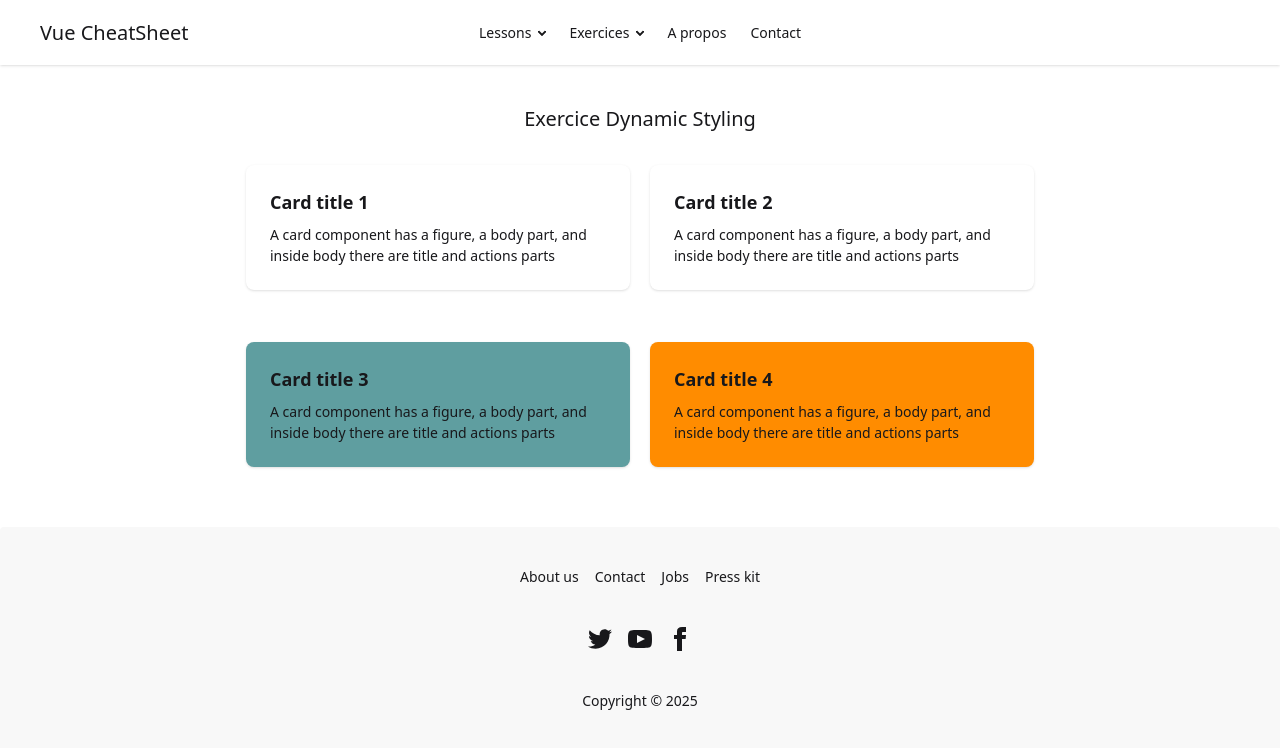
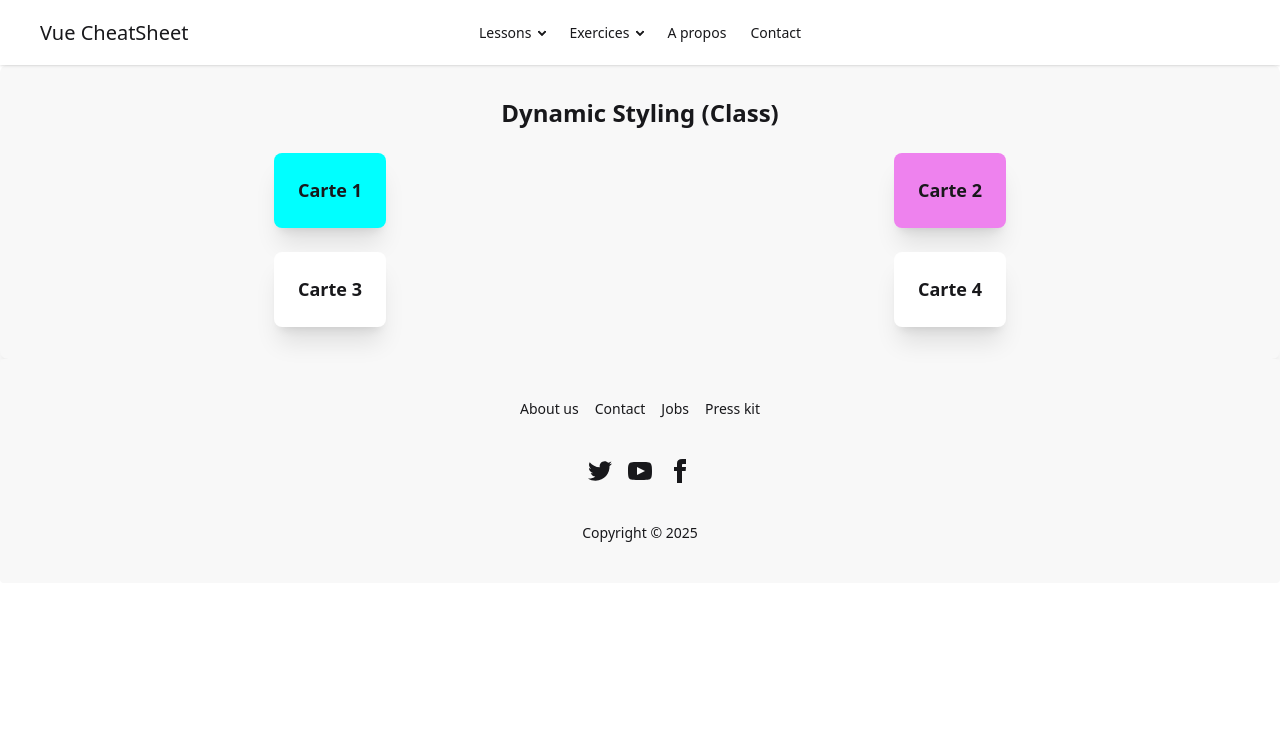
Before and after one commit to Naerys404/VueCheatSheet, a Vue app: page /exo-styling in a window 1280 px wide. Shown: the top 748 px of the page. Built offline with nearby package versions, Linux system fonts and the light colour scheme.

Commit message:
correction exo

```diff
--- a/src/views/exercices/exo-styling-2.vue
+++ b/src/views/exercices/exo-styling-2.vue
@@ -1,45 +1,83 @@
 <template>
-    <div class="m-5 p-5 flex flex-col gap-3 items-center">
-        <h1 class="text-xl font-bold"> TP : Exercice Dynamic Styling 2</h1>
-        <input type="text" class="input my-5" v-model="inputClass">
-        <h2 :class="classChoice">Hello World (classe dynamique){{ inputClass }}</h2>
-        <input type="text" class="input my-5" :style="colorChoice" v-model="inputColor">
-        <h2>Hello World (classe dynamique){{ inputColor }}</h2>
-        <button type="button" class="btn btn-accent">Afficher 1er titre</button>
+    <div class="container mx-auto p-4 md:p-8 bg-base-200 rounded-box shadow-xl">
+        <div class="text-center mb-8">
+            <h1 class="text-4xl md:text-5xl font-bold text-primary">TP:Dynamic Styling</h1>
+        </div>
+
+        <div class="card bg-base-100 shadow-xl rounded-box p-6">
+            <div class="card-body">
+                <h2 class="card-title text-2xl font-bold mb-4">Classes Dynamiques</h2>
+                <div class="form-control mb-4">
+                    <label class="label">
+                        <span class="label-text">Entrez 'hello' ou 'world' :</span>
+                    </label>
+                    <input v-model="nomClasse" type="text" placeholder="Tapez ici..."
+                        class="input input-bordered w-full" />
+                </div>
+                <h2 :class="classDynamique" class="text-xl font-bold transition-all duration-300">
+                    Hello World (classe dynamique)
+                </h2>
+            </div>
+        </div>
+
+        <div class="divider"></div>
+
+        <div class="card bg-base-100 shadow-xl rounded-box p-6 mt-6">
+            <div class="card-body">
+                <h2 class="card-title text-2xl font-bold mb-4">Styles Dynamiques</h2>
+                <div class="form-control mb-4">
+                    <label class="label">
+                        <span class="label-text">Entrez une couleur (ex: 'red', '#ff5733') :</span>
+                    </label>
+                    <input v-model="laCouleur" type="text" placeholder="Tapez ici..."
+                        class="input input-bordered w-full" />
+                </div>
+                <h2 :style="{ backgroundColor: laCouleur }" class="p-4 rounded-box transition-all duration-300">
+                    Hello World (couleur dynamique)
+                </h2>
+            </div>
+        </div>
+
+        <div class="divider"></div>
+
+        <div class="card bg-base-100 shadow-xl rounded-box p-6 mt-6">
+            <div class="card-body text-center">
+                <h2 class="card-title text-2xl font-bold mb-4 mx-auto">Visibilité</h2>
+                <button @click="affichage" class="btn btn-primary transition-transform duration-200 hover:scale-105">
+                    Afficher/Cacher le Titre
+                </button>
+                <div v-show="visible" class="mt-4">
+                    <h2 class="text-xl font-bold">Premier Titre</h2>
+                </div>
+            </div>
+        </div>
 
     </div>
 </template>
 
-<script setup lang="js">
+<script setup lang='js'>
+import { ref, computed } from 'vue';
 
-import { ref, watch } from 'vue';
+// Variables réactives
+const nomClasse = ref('');
+const laCouleur = ref('');
+const visible = ref(true);
 
-let inputClass = ref('')
-let inputColor = ref('')
-let classChoice = ref('')
-let colorChoice = ref('')
+// Propriété calculée
+const classDynamique = computed(() => ({
+    'bg-primary text-white font-impact': nomClasse.value === 'hello',
+    'bg-secondary text-base-content': nomClasse.value === 'world',
+}));
 
-
-watch(inputClass, (wordCheck)=> {
-    if(wordCheck === "Hello"){
-        classChoice.value = 'maclasse'+wordCheck;
-    } else if (wordCheck === "World"){
-        classChoice.value = 'maclasse'+wordCheck;
-    } else {classChoice.value = ''}
-})
-
-
-
+// Méthode
+function affichage() {
+    visible.value = !visible.value;
+}
 </script>
 
-<style scoped>
-.maClasseHello {
-    background-color: aqua;
-    color:blue;
+<style scoped lang="css">
+.maClasseHello{
+    background-color: red;
 }
-
-.maClasseWorld{
-    background-color: blue;
-    color:aqua;
-}
+/* Les styles sont gérés par DaisyUI et Tailwind, pas de CSS supplémentaire n'est nécessaire ici. */
 </style>
--- a/src/views/exercices/exo-styling.vue
+++ b/src/views/exercices/exo-styling.vue
@@ -1,82 +1,79 @@
 <template>
-    <div class="m-5 p-5 flex flex-col gap-3 items-center">
-        <h1 class="text-xl">Exercice Dynamic Styling</h1>
-        <div class="flex gap-5 my-5">
-            <div class="card w-96 shadow-sm" :style="style1" @click="changeColor1">
-                <div class="card-body">
-                    <h2 class="card-title">Card title 1</h2>
-                    <p>A card component has a figure, a body part, and inside body there are title and actions parts</p>
+    <div class="container mx-auto p-4 md:p-8 bg-base-200 rounded-box shadow-xl">
+        <h3 class="text-2xl font-bold text-center mb-6">Dynamic Styling (Class)</h3>
+
+        <div class="grid grid-cols-1 md:grid-cols-2 gap-6 justify-items-center">
+            <div class="col-span-1">
+                <div class="card bg-base-100 shadow-xl cursor-pointer transition-all duration-300 transform hover:scale-105"
+                    @click="selectionCard(1)" v-bind:style="{backgroundColor: selectCard1 ===true ? 'red':'aqua' }">
+                    <div class="card-body">
+                        <h5 class="card-title">Carte 1</h5>
+                    </div>
                 </div>
             </div>
-            <div class="card w-96 shadow-sm" :style="style2" @click="changeColor2">
-                <div class="card-body">
-                    <h2 class="card-title">Card title 2</h2>
-                    <p>A card component has a figure, a body part, and inside body there are title and actions parts</p>
+            <div class="col-span-1">
+                <div class="card bg-base-100 shadow-xl cursor-pointer transition-all duration-300 transform hover:scale-105"
+                    @click="selectionCard(2)" :style="{backgroundColor: selectCard2 ? 'green':'violet' }">
+                    <div class="card-body">
+                        <h5 class="card-title">Carte 2</h5>
+                    </div>
+                </div>
+            </div>
+            <div class="col-span-1">
+                <div class="card bg-base-100 shadow-xl cursor-pointer transition-all duration-300 transform hover:scale-105"
+                    @click="selectionCard(3)" :class="{ class1: selectCard3 }">
+                    <div class="card-body">
+                        <h5 class="card-title">Carte 3</h5>
+                    </div>
+                </div>
+            </div>
+            <div class="col-span-1">
+                <div class="card bg-base-100 shadow-xl cursor-pointer transition-all duration-300 transform hover:scale-105"
+                    @click="selectionCard(4)" :class="{ 'class2': selectCard4 }">
+                    <div class="card-body">
+                        <h5 class="card-title">Carte 4</h5>
+                    </div>
                 </div>
             </div>
         </div>
-        <div class="flex gap-5 my-5">
-            <div class="card w-96 shadow-sm" @click="toggleClass1"
-                :class="{ 'colorChange1': defaultColor3, 'colorDefault': !defaultColor3 }">
-                <div class="card-body">
-                    <h2 class="card-title">Card title 3</h2>
-                    <p>A card component has a figure, a body part, and inside body there are title and actions parts</p>
-                </div>
-            </div>
-            <div class="card w-96 shadow-sm" @click="toggleClass2"
-                :class="{ 'colorChange2': defaultColor4, 'colorDefault': !defaultColor4 }">
-                <div class="card-body">
-                    <h2 class="card-title">Card title 4</h2>
-                    <p>A card component has a figure, a body part, and inside body there are title and actions parts</p>
-                </div>
-            </div>
-        </div>
-
     </div>
 </template>
 
-<script setup lang="js">
+<script setup lang='js'>
+import { ref } from 'vue'
 
-import { ref } from 'vue';
+const selectCard1 = ref(false);
+const selectCard2 = ref(false);
+const selectCard3 = ref(false);
+const selectCard4 = ref(false);
 
-const style1 = ref({
-    backgroundColor: "white",
-})
+function selectionCard(uneCard) {
+    if (uneCard === 1) {
+        selectCard1.value = !selectCard1.value;
+        // selectCard2.value = false;
+    }
+    if (uneCard === 2) {
+        selectCard2.value = !selectCard2.value;
+        // selectCard1.value = false;
+    }
+    if (uneCard === 3) {
+    selectCard3.value = !selectCard3.value;
+  }
+  if (uneCard === 4) {
+    selectCard4.value = !selectCard4.value;
+  }
+}
+</script>
 
-const style2 = ref({
-    backgroundColor: "white",
-})
-
-const defaultColor3 = ref(true);
-const defaultColor4 = ref(true);
-
-function changeColor1() {
-    style1.value.backgroundColor = style1.value.backgroundColor === 'white' ? 'cyan' : 'white';
-}
-function changeColor2() {
-    style2.value.backgroundColor = style2.value.backgroundColor === 'white' ? 'violet' : 'white';
+<style scoped lang="css">
+/* Les styles sont gérés par DaisyUI et Tailwind, pas de CSS supplémentaire n'est nécessaire ici. */
+.class1 {
+  background-color: mediumslateblue;
+  font-style: italic;
 }
 
-
-function toggleClass1() {
-    defaultColor3.value = !defaultColor3.value;
-}
-function toggleClass2() {
-    defaultColor4.value = !defaultColor4.value;
-}
-
-</script>
-
-<style scoped>
-.colorDefault {
-    background-color: white;
-}
-
-.colorChange1 {
-    background-color: cadetblue;
-}
-
-.colorChange2 {
-    background-color: darkorange;
+.class2 {
+  background-color: chartreuse;
+  font-size: large;
 }
 </style>
--- a/src/views/exercices/exo-watcher.vue
+++ b/src/views/exercices/exo-watcher.vue
@@ -1,7 +1,7 @@
 <template>
     <div class="m-5 p-5 flex flex-col gap-3 items-center">
         <h1 class="text-xl">Exercice Watchers</h1>
-        <p>{{ counter }}</p>
+        <p class="badge badge-ghost p-4">{{ counter }}</p>
         <button class="btn btn-success" @click="increment">+</button>
 
     </div>
```
